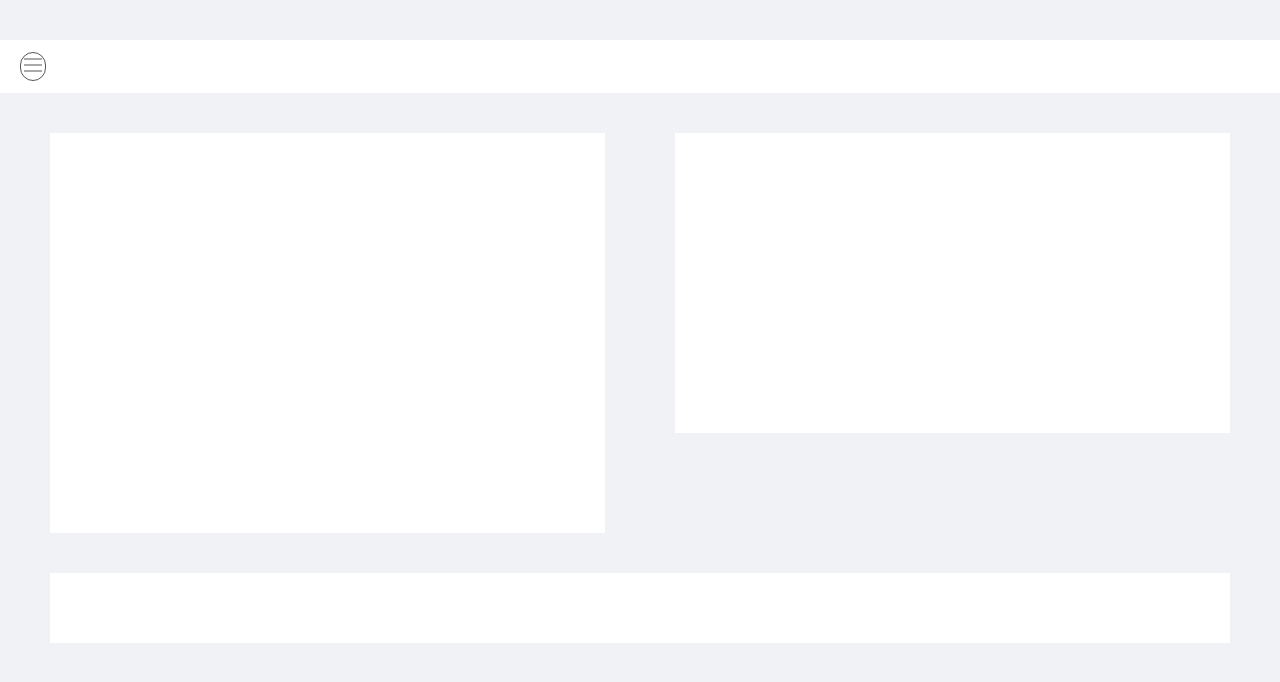
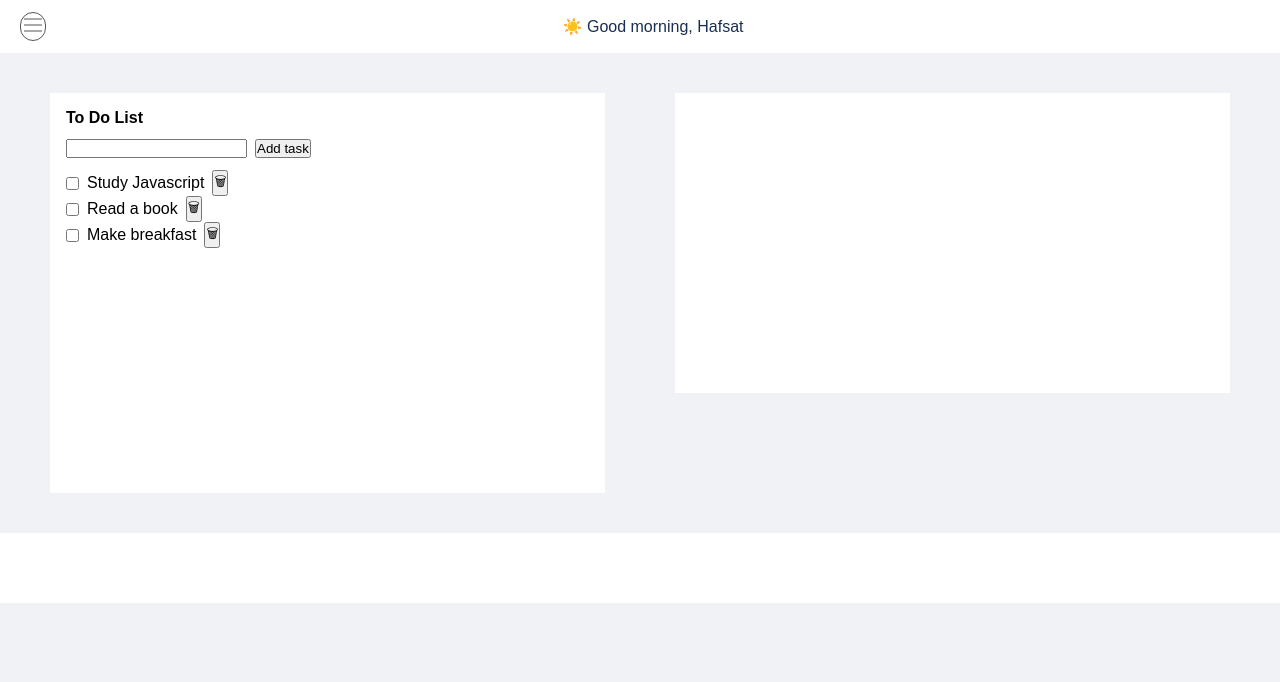
Before and after one commit to Hafsatmgaya/Smart-Productivity-Dashboard, a plain HTML site: page index.html in a window 1280 px wide. Drawn offline with Linux system fonts and the light colour scheme.

Commit message:
fix: correct task row class names and align input row

```diff
--- a/index.html
+++ b/index.html
@@ -6,27 +6,46 @@
     <title>My Dashboard</title>
     <link rel="stylesheet" href="style.css">
 </head>
-<div class="container"></div>
 <body>
+
     <nav class="nav-bar">
         <button class="menu"> <svg xmlns="http://www.w3.org/2000/svg" width="24" height="24" viewBox="0 0 24 24">
   <path d="M3 6h18M3 12h18M3 18h18" stroke="currentColor" stroke-width="1"/>
 </svg>
 
 </button>
-        <p class="dynamic-greeting">
+        <p class="dynamic-greeting"> ☀️ Good morning, Hafsat </p>
             <h2 class="live-clock"></h2>
-        </p>
+
     </nav>
 
 <div class="main">
-    <div class="to-do-list"> </div>
+    <div class="to-do-list">
+        <h2 class="panel-title"> To Do List</h2>
+        <div class="input-row">
+        <input type="text">
+        <button class="add-task"> Add task</button>
+        </div>
+        <div class="task-item">
+            <input type="checkbox">
+            <span> Study Javascript</span>
+            <button class="del-btn">🗑</button>
+        </div>
+        <div class="task-item">
+            <input type="checkbox">
+            <span> Read a book</span>
+            <button class="del-btn">🗑</button>
+         </div>
+        <div class="task-item">
+            <input type="checkbox">
+            <span> Make breakfast</span>
+            <button class="del-btn">🗑</button>
+         </div>
+    </div>
+
         <div class="focus-timer"></div>
 </div>
-
 <div class="progress-section"></div>
-
-</div>
-<a href="script.js"></a>
+<script src="script.js"></script>
 </body>
 </html>
--- a/style.css
+++ b/style.css
@@ -8,11 +8,7 @@ body{
     font-family: sans-serif;
 }
 
-.container{
-    max-width: 900px;
-    margin: auto;
-    padding: 20px;
-}
+
 
 .nav-bar{
     display: flex;
@@ -40,9 +36,21 @@ body{
     background-color: white;
     padding: 16px;
     flex: 1;
-    height: 400px;
+    min-height: 400px;
     margin-left: 50px;
 }
+
+.input-row {
+    display: flex;
+    gap: 8px;
+    margin-bottom: 12px;
+}
+
+.panel-title{
+    font-size: 16px;
+    margin-bottom: 12px;
+}
+
 
 .focus-timer{
     background-color: white;
@@ -57,6 +65,15 @@ body{
     margin-top: 40px;
     padding: 16px;
     height: 70px;
-    margin-left: 50px;
-    margin-right: 50px;
+    min-width:fit-content;
 }
+
+.dynamic-greeting{
+    color: #1A2F50;
+}
+
+.task-item{
+    display: flex;
+    align-items: center;
+    gap: 8px;
+}
```
